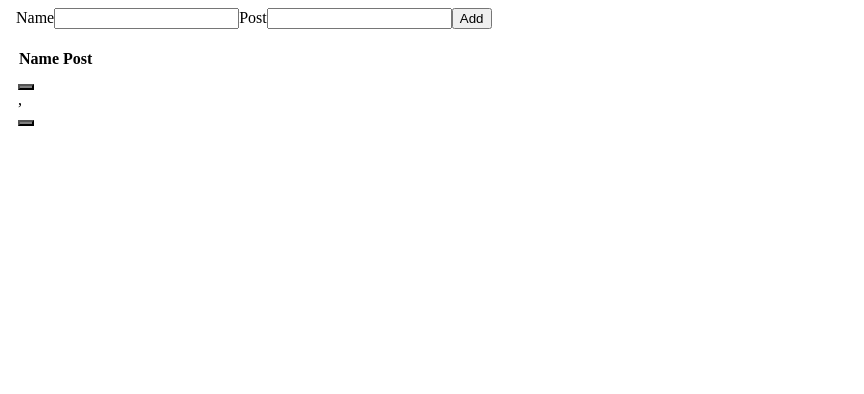
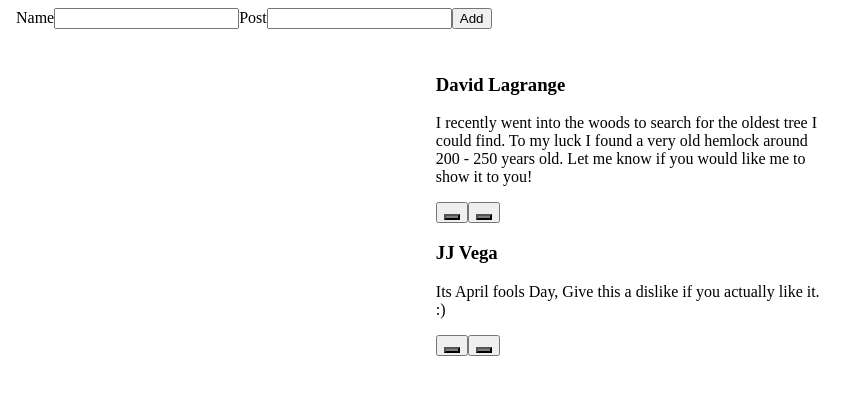
Before and after one commit to danlangan/social-feed, a React (Create React App) app: page / in a window 1280 px wide. Shown: the top 394 px of the page, without its empty margins (0-864 px from the left). Built offline with nearby package versions, Linux system fonts and the light colour scheme.

Commit message:
getting things in the right spot to finally do some styling and get everything in the right spot for polishing this application up. things really starting to fall in place

```diff
--- a/public/index.html
+++ b/public/index.html
@@ -32,8 +32,6 @@
     <div id="root">
 
 
-
-
     </div>
     <!--
       This HTML file is a template.
--- a/src/App.js
+++ b/src/App.js
@@ -1,10 +1,13 @@
 import React, { useState } from 'react';
 import DisplayPosts from "./Components/DisplayPosts/DisplayPosts"
 import CreateSocialPost from "./Components/CreatePost/CreatePost"
+import SocialFeedNavBar from './Components/NavBar/NavBar';
+
 
 function App() {
 
-  const [entries, setEntries] = useState([{name: '', post: ''}])
+  const [entries, setEntries] = useState([{name: 'David Lagrange', post: "I recently went into the woods to search for the oldest tree I could find. To my luck I found a very old hemlock around 200 - 250 years old. Let me know if you would like me to show it to you!"},
+{name: 'JJ Vega', post: 'Its April fools Day, Give this a dislike if you actually like it. :)'}])
 
   function addNewPost(entry) {
     let tempEntries = [entry, ...entries];
@@ -12,8 +15,10 @@ function App() {
   }
 
   return (
-    <div>
-      <head><h3 style={{'margin':'1em'}}>Social<small className='text-muted'>Feed</small></h3></head>
+    <div class="container-fluid">
+      <title>
+        <SocialFeedNavBar/>
+      </title>
       <body>
           <CreateSocialPost addNewSocialPost={addNewPost}/>
         <br></br>
--- a/src/Components/DisplayPosts/DisplayPosts.jsx
+++ b/src/Components/DisplayPosts/DisplayPosts.jsx
@@ -6,23 +6,19 @@ import CustomButtonThumbsDown from "../CustomButton/CustomButtonThumbsDown";
 const DisplayPosts = (props) => {
 
     return(
-        <table>
-            <thead>
-                <th>Name</th>
-                <th>Post</th>
-            </thead>
-            <tbody>
+        <div style={{paddingLeft:'33%', paddingRight: '33%', width:'33%', display: 'flex', flexDirection: 'column'}}>
+            <body>
                 {props.parentEntries.map((entry) => {
                 return (
                     <div>
-                    <tr>{entry.name}</tr>
-                    <tr>{entry.post}</tr>
+                    <h3>{entry.name}</h3>
+                    <p>{entry.post}</p>
+                    <button><CustomButtonThumbsUp/></button><button><CustomButtonThumbsDown/></button>
                     </div>
                 );
                 })}
-          <tr><CustomButtonThumbsUp/>, <CustomButtonThumbsDown/></tr>
-          </tbody>
-        </table>
+          </body>
+        </div>
     );
 }
 
--- a/src/Components/NavBar/NavBar.jsx
+++ b/src/Components/NavBar/NavBar.jsx
@@ -0,0 +1,7 @@
+const SocialFeedNavBar = (props) => {
+    return (
+        <h2 style={{'margin':'1em'}}>Social<small className='text-muted'>Feed</small></h2>
+     );
+}
+
+export default SocialFeedNavBar;
```
